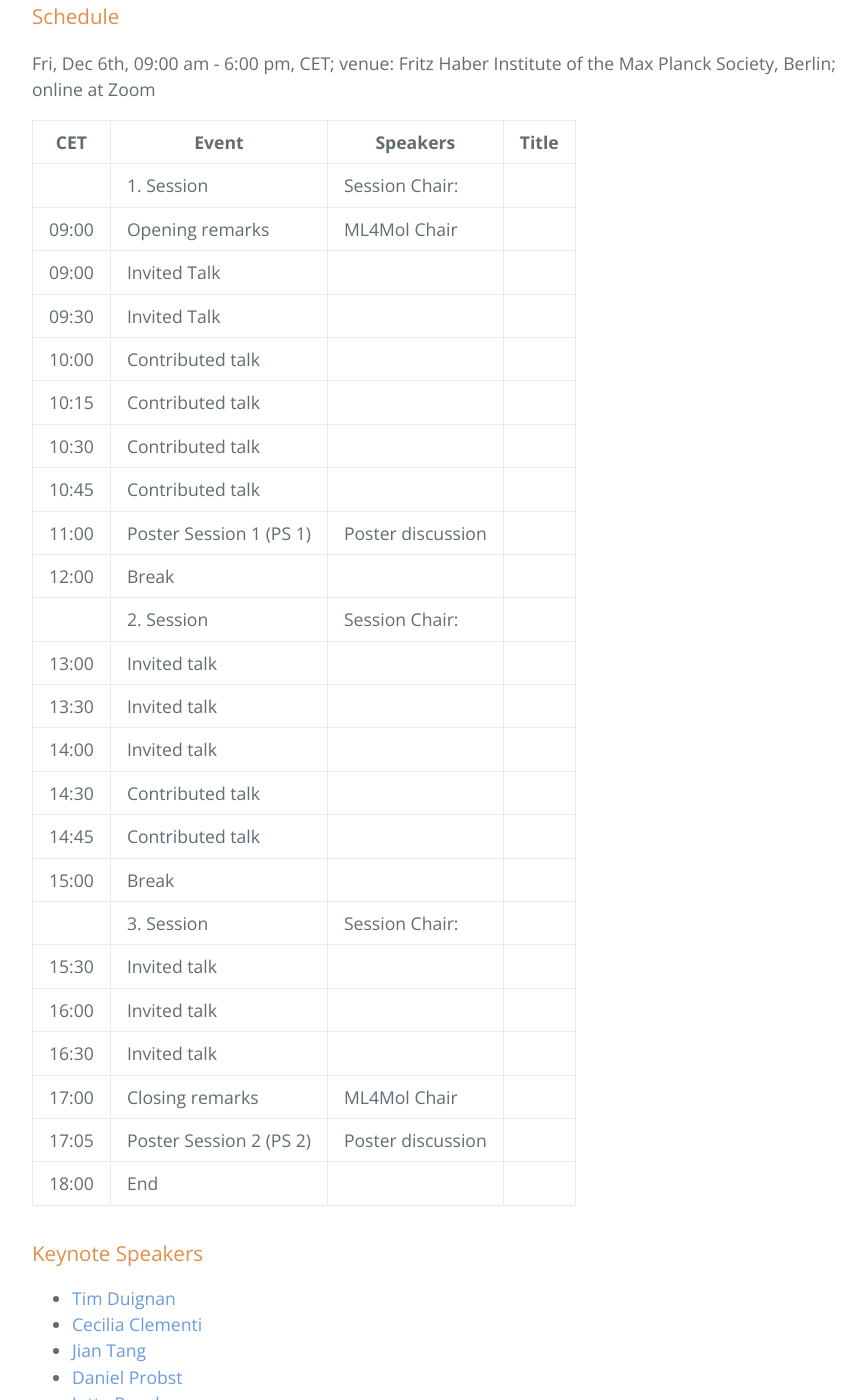
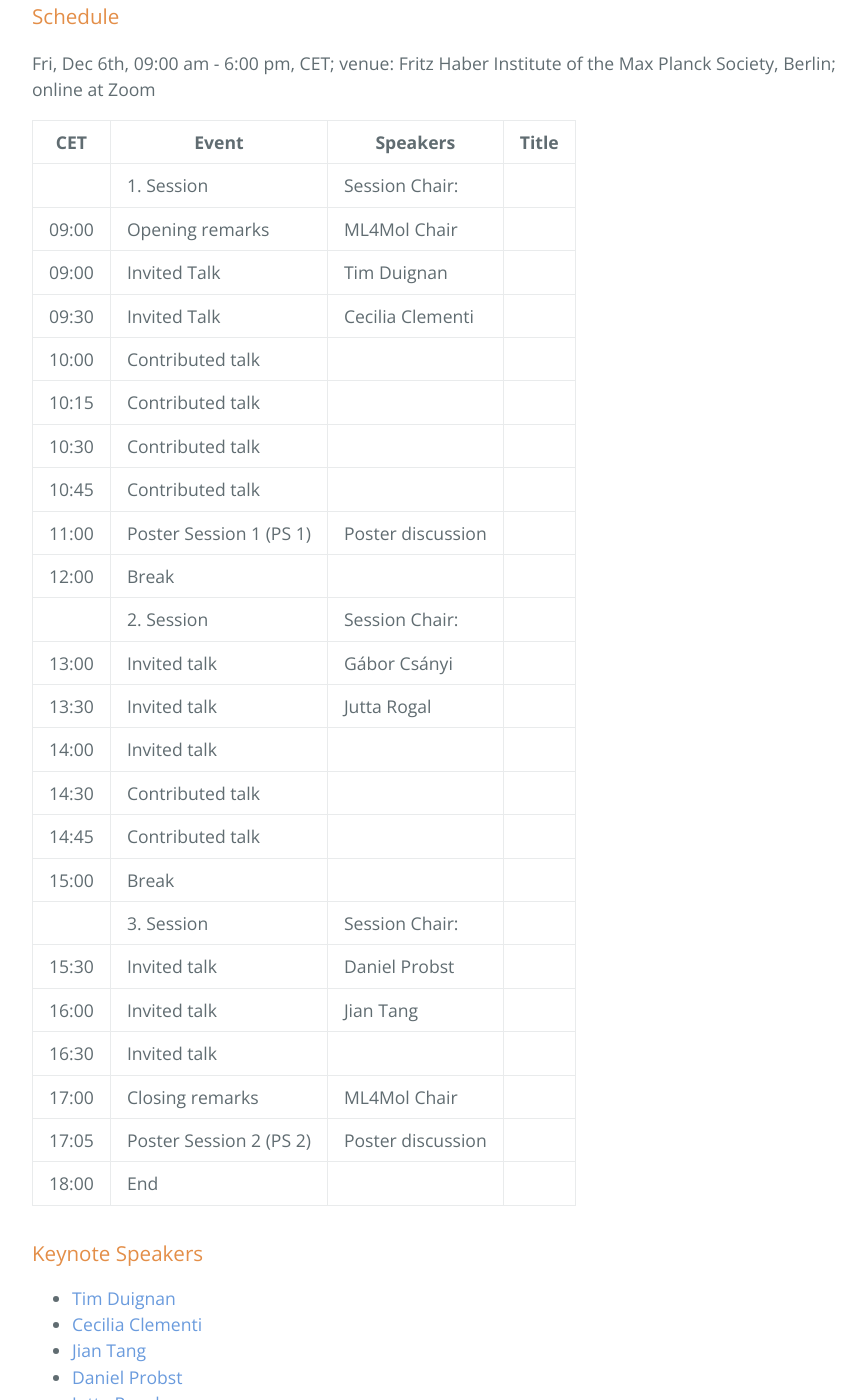
Before and after one commit to moleculediscovery/workshop2024, a Jekyll site: the page built from index.md, in a window 1280 px wide and 1400 px high, scrolled down 1365 px. Shown: the whole window, without its empty margins (192-1058 px from the left). Built offline with Jekyll 4.4.1, drawn with Linux system fonts in a browser that asks for light colours; our own code applies the rules of GitHub Pages for plain Markdown files.

Commit message:
Update index.md

```diff
--- a/index.md
+++ b/index.md
@@ -21,8 +21,8 @@ Fri, Dec 6th, 09:00 am - 6:00 pm, CET; venue: Fritz Haber Institute of the Max P
 | ----            |----                |----                 |----------|
 |              | 1. Session            | Session Chair:             |             	 |
 | 09:00             |	Opening remarks            | ML4Mol Chair             |	 |
-| 09:00             |	Invited Talk             |	          | |
-| 09:30             |	Invited Talk             |	           |  |
+| 09:00             |	Invited Talk             | Tim Duignan | |
+| 09:30             |	Invited Talk             | Cecilia Clementi |  |
 | 10:00             |	Contributed talk             |          | |
 | 10:15             |	Contributed talk             |          | |
 | 10:30             |	Contributed talk             |          |	|
@@ -30,15 +30,15 @@ Fri, Dec 6th, 09:00 am - 6:00 pm, CET; venue: Fritz Haber Institute of the Max P
 | 11:00             |	Poster Session 1 (PS 1)             | Poster discussion |	|
 | 12:00             |	Break             |				 |
 |              | 2. Session            | Session Chair:             |             	 |
-| 13:00             |	Invited talk             |	           | |
-| 13:30             |	Invited talk             |	      |   |
+| 13:00             |	Invited talk             | Gábor Csányi | |
+| 13:30             |	Invited talk             | Jutta Rogal |   |
 | 14:00             |	Invited talk             |	    |	|
 | 14:30             |	Contributed talk             | |	|
 | 14:45             |	Contributed talk             |   |	|
 | 15:00             |	Break             |		 | |
 |              | 3. Session            | Session Chair:  |             	 |
-| 15:30             |	Invited talk             |	|  |
-| 16:00             |	Invited talk             |	 |	 |
+| 15:30             |	Invited talk             | Daniel Probst |  |
+| 16:00             |	Invited talk             | Jian Tang |	 |
 | 16:30             |	Invited talk             |	|  |
 | 17:00             |	Closing remarks             | ML4Mol Chair   | |
 | 17:05             |	Poster Session 2 (PS 2)             | Poster discussion   |	 |
```
